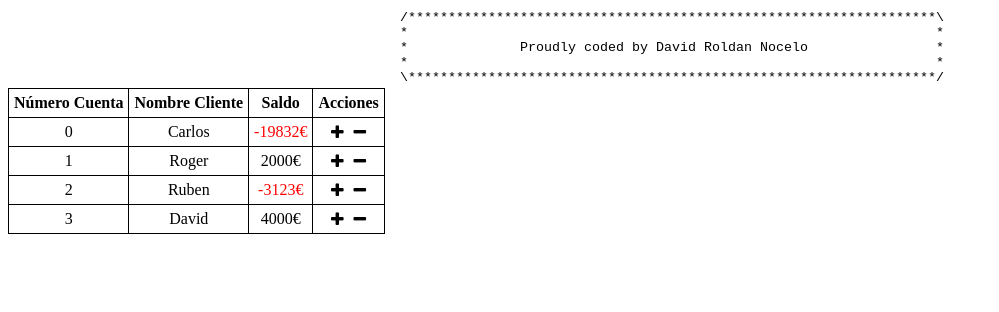
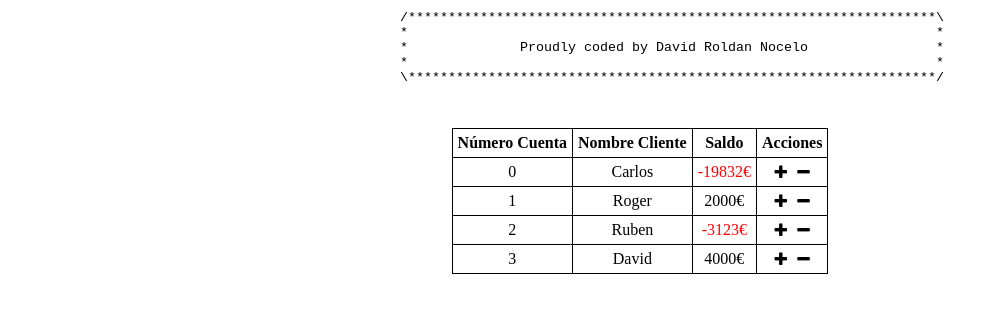
Before and after one commit to Drohno/m6-clientes, a plain HTML site: page uf1/POO1/index.html in a window 1280 px wide. Shown: the whole page, without its empty margins (0-999 px from the left). Drawn offline with Linux system fonts and the light colour scheme.

Commit message:
Final minor update

```diff
--- a/uf1/POO1/index.html
+++ b/uf1/POO1/index.html
@@ -3,6 +3,11 @@
         <title>POO1</title>
         <meta charset="utf-8">
         <style>
+
+            table{
+                margin: 40px auto 0;
+            }
+
             #mySign{
                 text-align: center; height: 80px; width: 100%; overflow: hidden; resize: none; border-style: none;
                 /*NOT SELECTABLE*/
@@ -16,6 +21,7 @@
             i{
                 cursor: pointer;
             }
+
             table, tr, td, th{
                 border: 1px solid black;
                 border-collapse: collapse;
```
